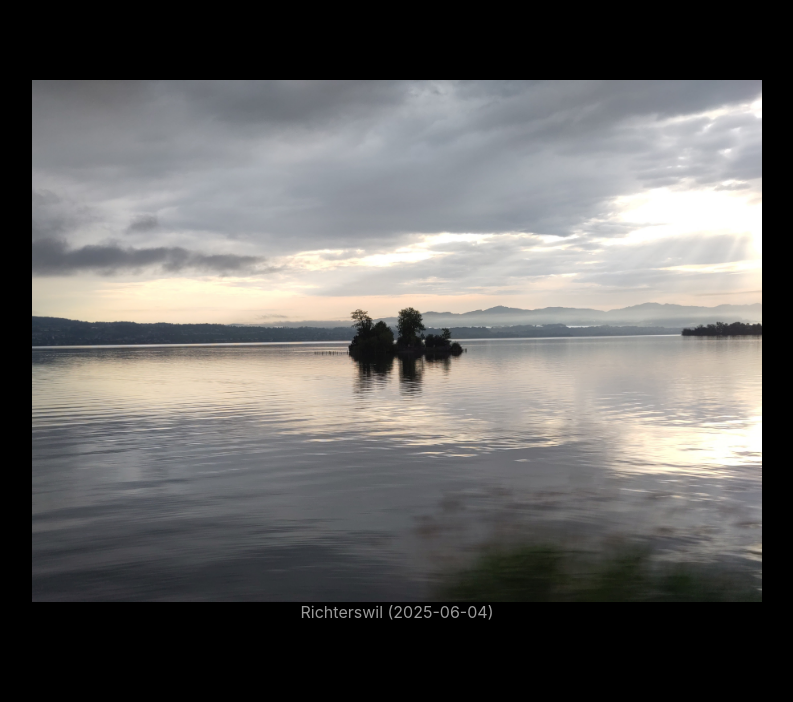
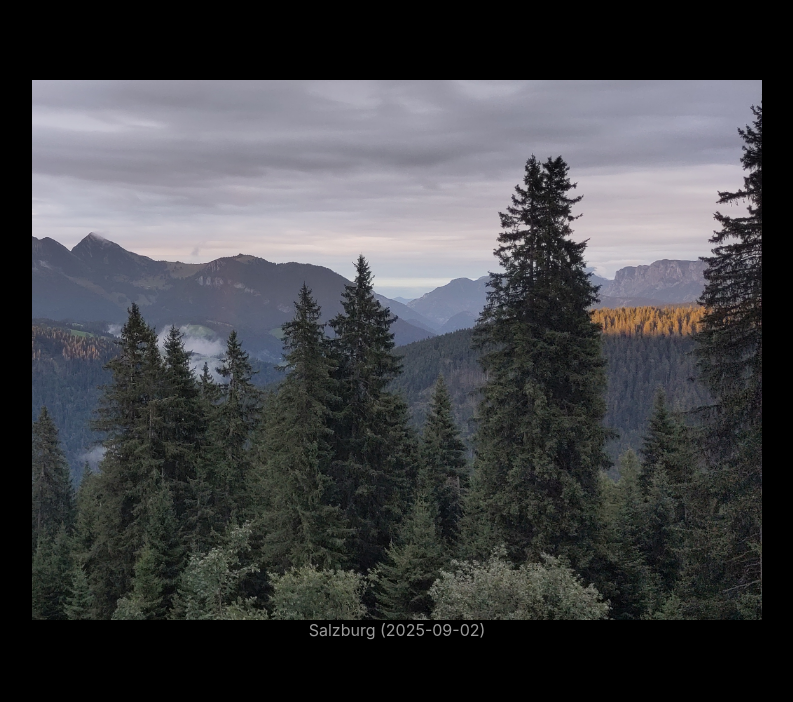
Before and after one commit to OliverKovacs/website, a Jekyll site: the page built from photos.markdown, in a window 1280 px wide and 1400 px high. Shown: the part 573-1275 px from the top of the window, without its empty margins (243-1036 px from the left). Built offline with Jekyll 4.4.1, drawn with Linux system fonts in a browser that asks for light colours; some of the changed text lies outside the part shown; grey boxes are pictures that could not be loaded.

Commit message:
publish photos

```diff
--- a/_data/photos.json
+++ b/_data/photos.json
@@ -1,9 +1,11 @@
 [
+    { "date": "2025-09-03", "location": "Salzburg" },
+    { "date": "2025-09-02", "location": "Salzburg" },
     { "date": "2025-06-24", "location": "Bezau" },
     { "date": "2025-06-04", "location": "Richterswil" },
     { "date": "2024-12-23", "location": "Walenstadt" },
     { "date": "2024-11-15", "location": "Zürich" },
-    { "date": "2024-11-03", "location": "Zürich" },
+    # { "date": "2024-11-03", "location": "Zürich" },
     { "date": "2024-10-13", "location": "Zürich" },
     { "date": "2024-09-19", "location": "Switzerland" },
     # { "date": "2024-08-12", "location": "Steyr" },
@@ -14,7 +16,7 @@
     { "date": "2022-04-22", "location": "Raach am Hochgebirge" },
     { "date": "2022-03-31", "location": "Obertraun" },
     { "date": "2022-03-30", "location": "Obertraun" },
-    { "date": "2022-01-30", "location": "Steyr" },
+    # { "date": "2022-01-30", "location": "Steyr" },
     { "date": "2022-01-09", "location": "Garsten" },
     # { "date": "2021-05-09", "location": "Damberg" },
     { "date": "2021-02-03", "location": "Steyr" },
```
Also changed, not shown: assets/img/photos/2025-09-02.jpg (added), 1 other file.
